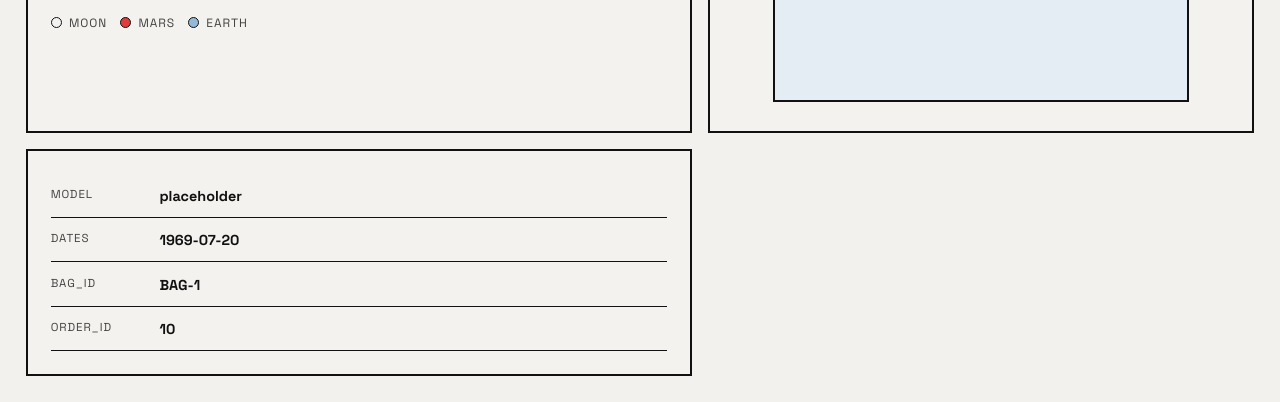
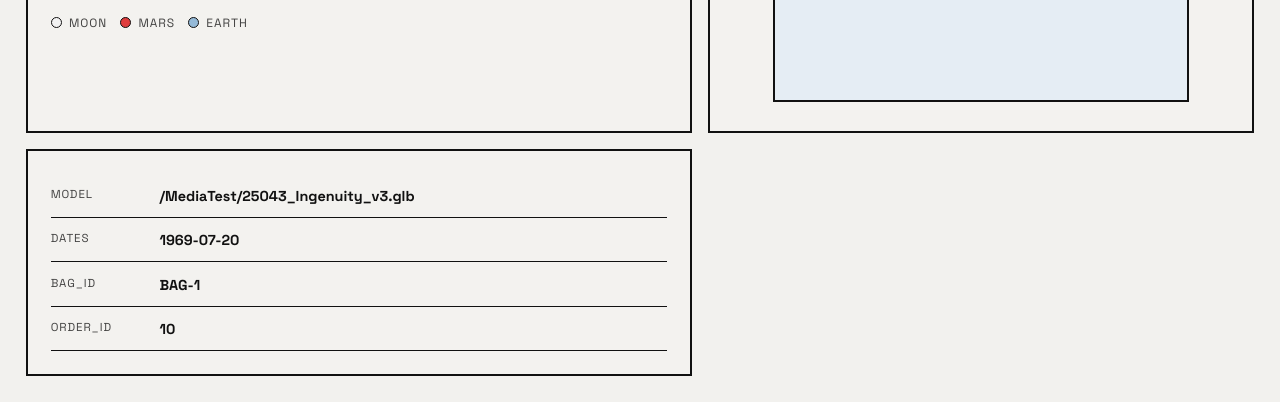
Before and after one commit to Aliph-Null/notForgotten, a plain HTML site: page SectionTemplate/index.html in a window 1280 px wide. Shown: the part 398-800 px from the top of the page. Drawn offline with Linux system fonts and the light colour scheme; some packages are replaced by stand-ins of ours; a script that the page names is missing.

Commit message:
Fixed index.js

```diff
--- a/SectionTemplate/index.html
+++ b/SectionTemplate/index.html
@@ -5,6 +5,7 @@
     <meta name="viewport" content="width=device-width, initial-scale=1.0" />
     <title>Item template</title>
     <link rel="stylesheet" href="index.css" />
+    <script type="module" src="https://ajax.googleapis.com/ajax/libs/model-viewer/4.0.0/model-viewer.min.js"></script>
   </head>
   <body data-section-id="1" class="theme-default">
     <div class="container">
--- a/SectionTemplate/index.js
+++ b/SectionTemplate/index.js
@@ -129,9 +129,33 @@ function renderModel(modelPath) {
     return;
   }
 
-  const lower = String(modelPath).toLowerCase();
+  const modelFile = String(modelPath).split(/[?#]/, 1)[0].toLowerCase();
 
-  if (lower.endsWith(".html")) {
+  if (modelFile.endsWith(".usdz")) {
+    const link = document.createElement("a");
+    link.href = modelPath;
+    link.rel = "ar";
+    link.className = "usdz-link";
+    link.setAttribute("aria-label", "Open USDZ model in AR Quick Look");
+
+    link.textContent = "Open USDZ model";
+    stage.appendChild(link);
+    return;
+  }
+
+  if (/\.(gltf|glb)$/.test(modelFile)) {
+    const viewer = document.createElement("model-viewer");
+    viewer.src = modelPath;
+    viewer.alt = "3D model";
+    viewer.setAttribute("camera-controls", "");
+    viewer.setAttribute("auto-rotate", "");
+    viewer.setAttribute("ar", "");
+    viewer.setAttribute("ar-modes", "webxr scene-viewer quick-look");
+    stage.appendChild(viewer);
+    return;
+  }
+
+  if (modelFile.endsWith(".html")) {
     const iframe = document.createElement("iframe");
     iframe.src = modelPath;
     iframe.title = "Model";
@@ -139,7 +163,7 @@ function renderModel(modelPath) {
     return;
   }
 
-  if (/\.(png|jpg|jpeg|gif|svg|webp)$/.test(lower)) {
+  if (/\.(png|jpg|jpeg|svg|webp)$/.test(modelFile)) {
     const image = document.createElement("img");
     image.src = modelPath;
     image.alt = "Model";
@@ -147,7 +171,7 @@ function renderModel(modelPath) {
     return;
   }
 
-  if (/\.(mp4|webm|ogg)$/.test(lower)) {
+  if (/\.(mp4|webm|ogg)$/.test(modelFile)) {
     const video = document.createElement("video");
     video.src = modelPath;
     video.autoplay = true;
--- a/items.json
+++ b/items.json
@@ -5,7 +5,7 @@
     "YEAR": "1969",
     "TITLE": "Apollo 11",
     "BODY": "Primul pas al omului pe Luna. O misiune pentru stiinta si explorare.",
-    "MODEL": "placeholder",
+    "MODEL": "/MediaTest/25043_Ingenuity_v3.glb",
     "DATES": "1969-07-20",
     "TIP": "luna",
     "BAG_ID": "BAG-1",
@@ -17,7 +17,7 @@
     "YEAR": "1972",
     "TITLE": "Blue Planet",
     "BODY": "Pamantul este casa noastra. O planeta cu oceane, clima si viata.",
-    "MODEL": "placeholder",
+    "MODEL": "/MediaTest/video.mp4",
     "DATES": "1972-01-01",
     "TIP": "pamant",
     "BAG_ID": "BAG-2",
@@ -29,7 +29,7 @@
     "YEAR": "2021",
     "TITLE": "Perseverance",
     "BODY": "Explorarea lui Marte si cautarea semnelor de viata trecuta.",
-    "MODEL": "placeholder",
+    "MODEL": "/MediaTest/wireframe.html",
     "DATES": "2021-02-18",
     "TIP": "marte",
     "BAG_ID": "BAG-3",
```
Also changed, not shown: 1 other file.
